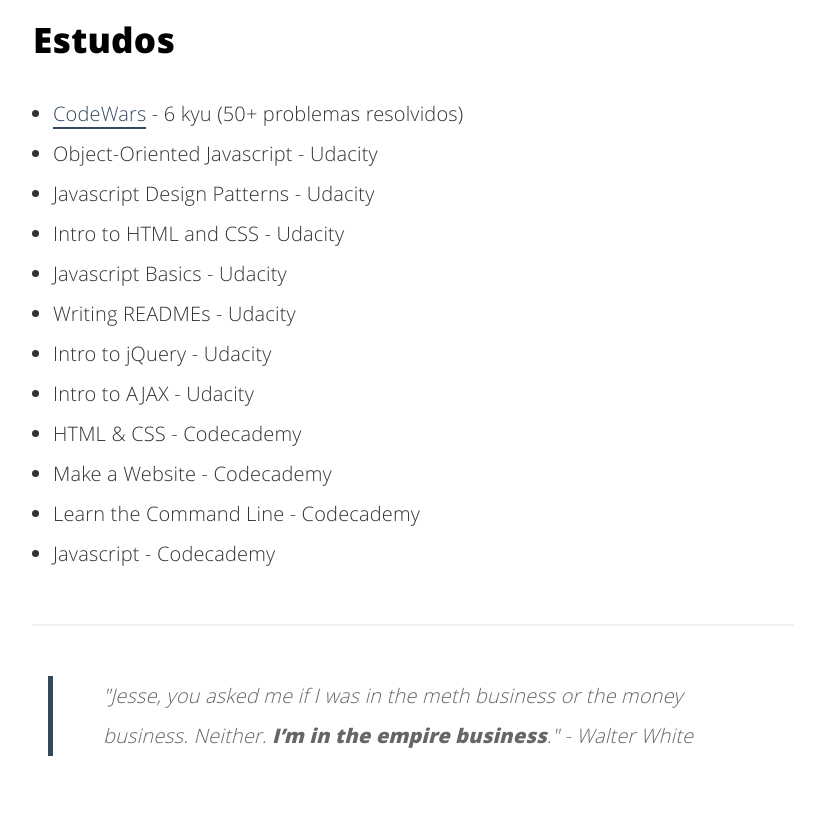
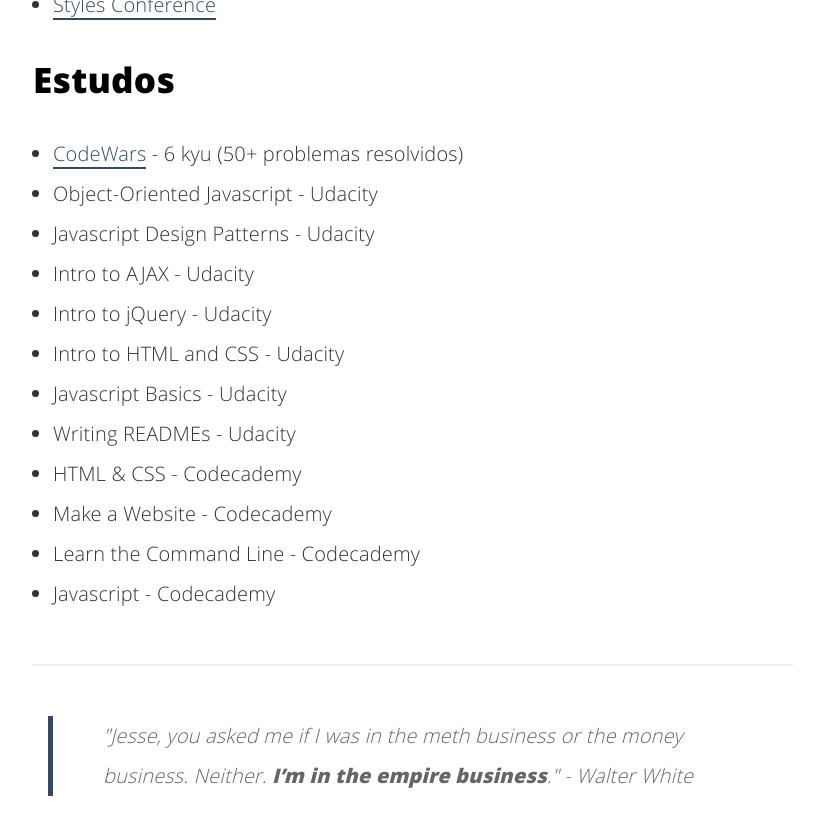
Before and after one commit to cauequeiroz/cauequeiroz.github.io, a Jekyll site: the page built from about.html, in a window 1280 px wide and 900 px high, scrolled down 3132 px. Shown: the top 835 px of the window, without its empty margins (227-1052 px from the left). Built offline with Jekyll 4.4.1, drawn with Linux system fonts in a browser that asks for light colours.

```diff
--- a/about.html
+++ b/about.html
@@ -61,11 +62,11 @@ description: "I am the one who knocks. Não serve isso né? Vamos lá então!"
 	<li><a href="https://www.codewars.com/users/cauequeiroz">CodeWars</a> - 6 kyu (50+ problemas resolvidos)</li>
 	<li>Object-Oriented Javascript - Udacity</li>
 	<li>Javascript Design Patterns - Udacity</li>
+    <li>Intro to AJAX - Udacity</li>
+    <li>Intro to jQuery - Udacity</li>
     <li>Intro to HTML and CSS - Udacity</li>
     <li>Javascript Basics - Udacity</li>
     <li>Writing READMEs - Udacity</li>
-    <li>Intro to jQuery - Udacity</li>
-	<li>Intro to AJAX - Udacity</li>
     <li>HTML & CSS - Codecademy</li>
     <li>Make a Website - Codecademy</li>
     <li>Learn the Command Line - Codecademy</li>
```
Also changed, not shown: other parts of about.html (+1 -0 lines).
